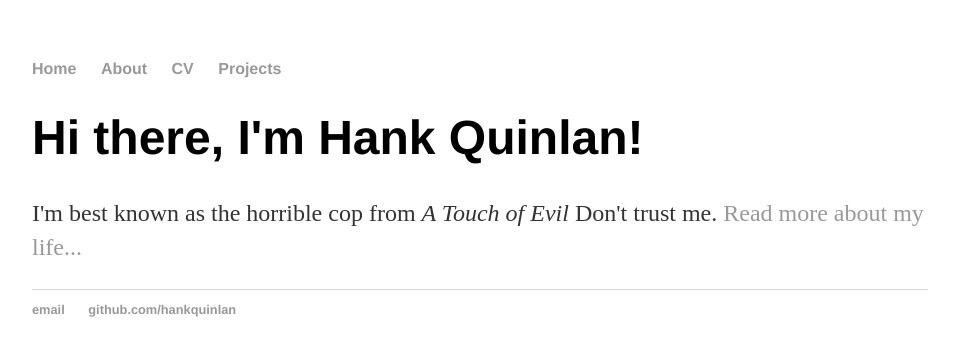
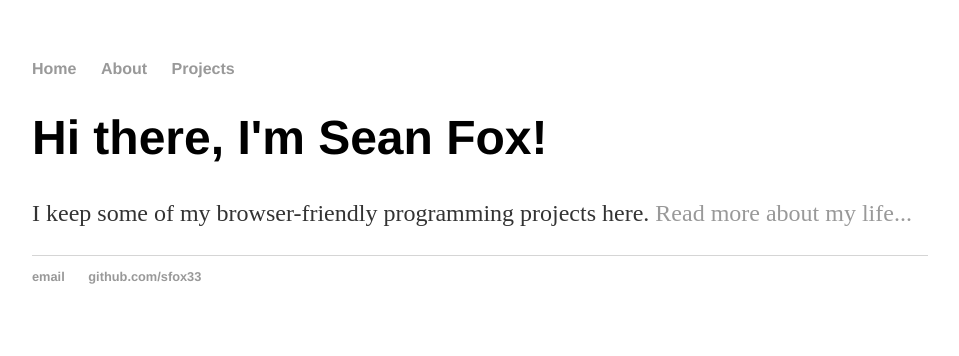
Before and after one commit to zachwylde00/remixed.solidity.network-sfox33.github.io, a Jekyll site: the page built from index.html, in a window 1280 px wide. Shown: the top 356 px of the page, without its empty margins (160-1119 px from the left). Built offline with Jekyll 4.4.1, drawn with Linux system fonts in a browser that asks for light colours.

Commit message:
Personalizing some text

```diff
--- a/_layouts/default.html
+++ b/_layouts/default.html
@@ -10,7 +10,6 @@
 	    		<ul>
 	        		<li><a href="/">Home</a></li>
 		        	<li><a href="/about">About</a></li>
-	        		<li><a href="/cv">CV</a></li>
 	        		<li><a href="/projects">Projects</a></li>
 	    		</ul>
 			</nav>
@@ -21,8 +20,8 @@
 			</div><!-- /.container -->
 			<footer>
 	    		<ul>
-	        		<li><a href="mailto:hankquinlanhub@gmail.com">email</a></li>
-	        		<li><a href="https://github.com/hankquinlan">github.com/hankquinlan</a></li>
+	        		<li><a href="mailto:sean.fox@carolina.rr.com">email</a></li>
+	        		<li><a href="https://github.com/sfox33">github.com/sfox33</a></li>
 				</ul>
 			</footer>
 		</body>
--- a/index.html
+++ b/index.html
@@ -1,8 +1,8 @@
 ---
 layout: default
-title: Hank Quinlan, Horrible Cop
+title: Sean Fox, Portfolio
 ---
 <div class="blurb">
-	<h1>Hi there, I'm Hank Quinlan!</h1>
-	<p>I'm best known as the horrible cop from <em>A Touch of Evil</em> Don't trust me. <a href="/about">Read more about my life...</a></p>
+	<h1>Hi there, I'm Sean Fox!</h1>
+	<p>I keep some of my browser-friendly programming projects here. <a href="/about">Read more about my life...</a></p>
 </div><!-- /.blurb -->
--- a/projects/calculus/index.html
+++ b/projects/calculus/index.html
@@ -1,6 +1,6 @@
 ---
 layout: canvas
-title: Hank Quinlan, Horrible Cop
+title: Sean Fox, Portfolio
 ---
 <div class="blurb">
 	<h1>Derivative and Integral Visualizations</h1>
--- a/projects/index.html
+++ b/projects/index.html
@@ -1,6 +1,6 @@
 ---
 layout: default
-title: Hank Quinlan, Horrible Cop
+title: Sean Fox, Portfolio
 ---
 <div class="blurb">
 	<h1>My Projects</h1>
```
